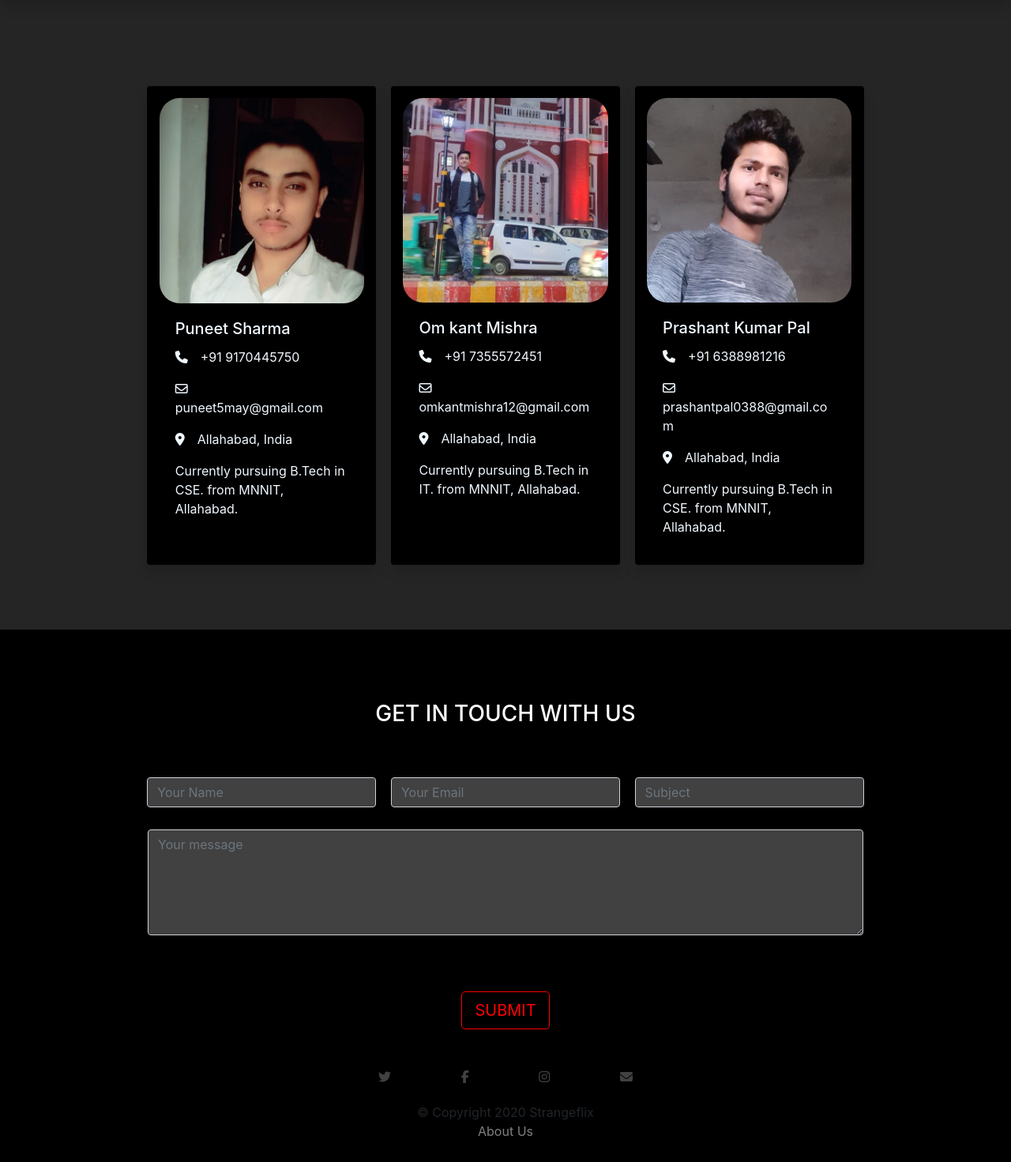
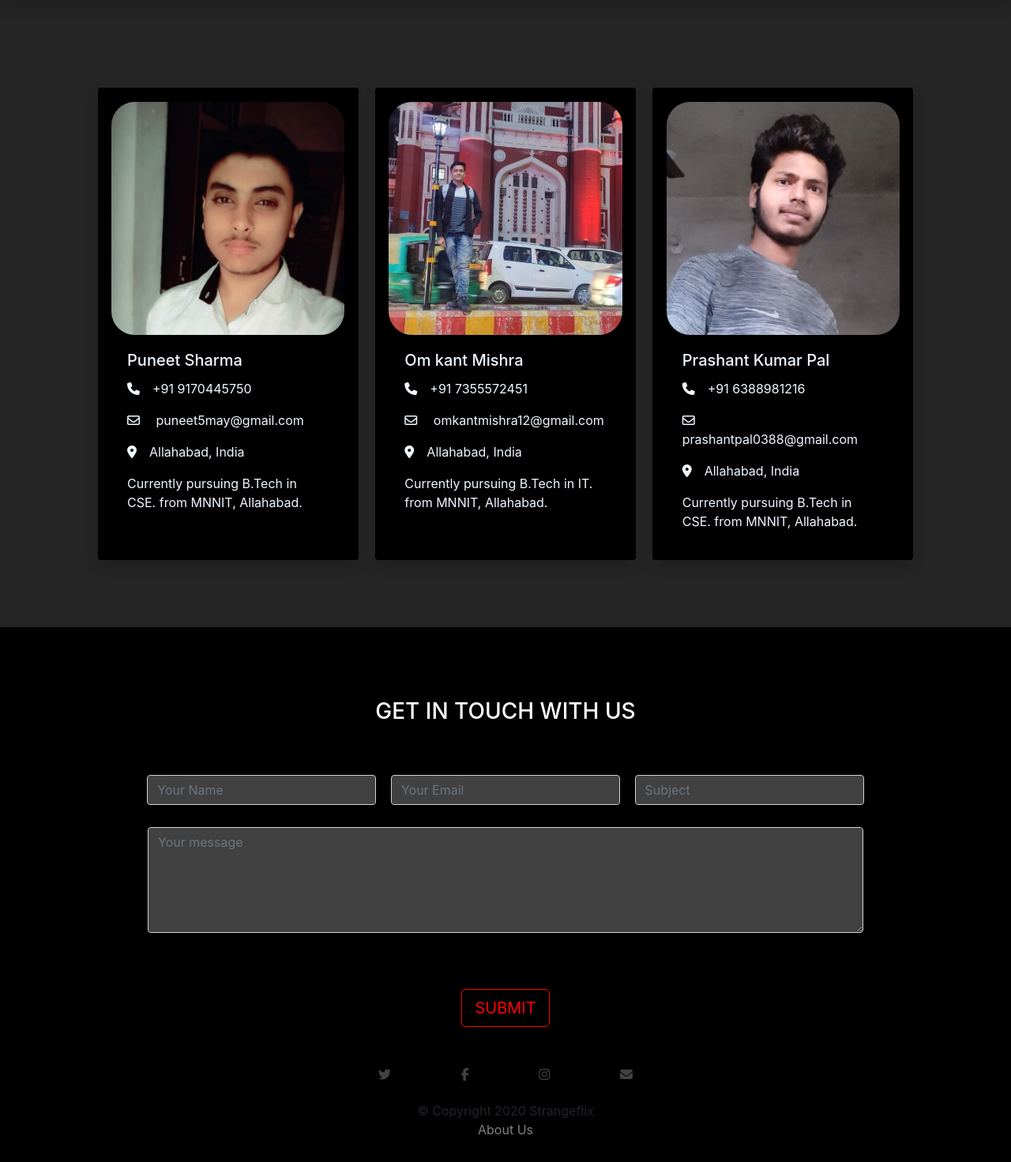
Before and after one commit to angry-nerdssss/Strange_Flix, a Django app: page /about_us in a window 1280 px wide. Shown: the part 86-1557 px from the top of the page at 79% size. After the commit the page ends 1522 px from the top, so only its background shows below. Run offline with Django 3.2, Linux system fonts and the light colour scheme; parts of the project's set-up code (start-up, migrations or seed data) failed here and were passed over; some libraries are stand-ins or nearby versions.

```diff
--- a/static/css/about.css
+++ b/static/css/about.css
@@ -1,9 +1,9 @@
-.about-us{
+.about-us {
   margin-top: 7rem;
-    padding: 5% 15%;
+  padding: 5% 10%;
 }
 
-.card{
+.card {
   width: 100%;
   height: 100%;
   padding: 5%;
@@ -11,14 +11,14 @@
   color: aliceblue;
 }
 
-.col-lg-4{
+.col-lg-4 {
   padding: 2% 1%;
 }
 
-.card-img-top{
+.card-img-top {
   border-radius: 10%;
 }
 
-.fa{
+.fa {
   margin-right: 1rem;
 }
```
Lines whose indentation alone changed are shown as unchanged.
